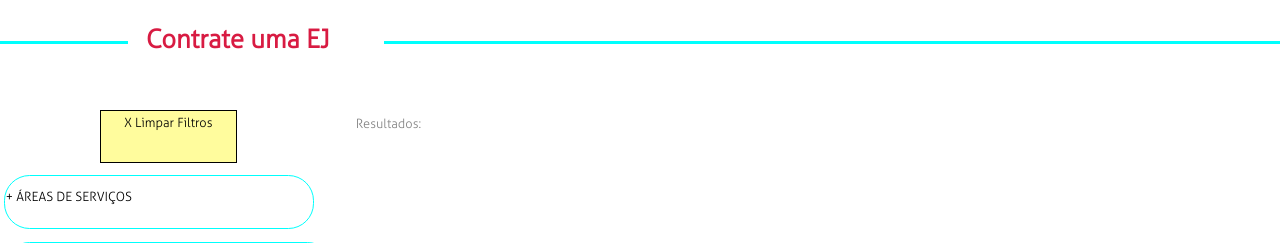
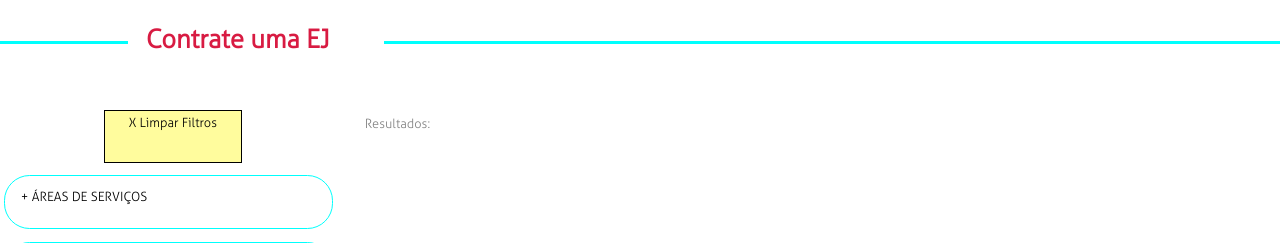
Before and after one commit to wellbrez/Filtro-Website-EJ, a PHP site: page / in a window 1280 px wide. Shown: the part 124-367 px from the top of the page. Run offline with PHP 8.4, Linux system fonts and the light colour scheme; data that the repository does not hold is empty.

Commit message:
Add files via upload

```diff
--- a/PP - Joana e Wellington/Css/Estilo.css
+++ b/PP - Joana e Wellington/Css/Estilo.css
@@ -140,7 +140,7 @@ a{
 {
     grid-area:area;
     height:100%;
-    width:24em;
+    width:25.5em;
     margin: .35em;
     padding-left:1.5em;
     background-color:white;
@@ -226,13 +226,14 @@ div.caixaresultado_pai:hover div.caixaresultado_filho
 {position:relative;
 background-color:white;
 padding:0.03em;
-height: 2.5em;
+height: 1.5em;
 width:6em;
-text-align:left;
+text-align:center;
 margin:.5em;
 }
 #AreaTXT
-{width:100%;}
+{width:100%;
+margin-left: 1.2em;}
 .botaoarea:hover
 {
     border-color:#FF1493;
```
